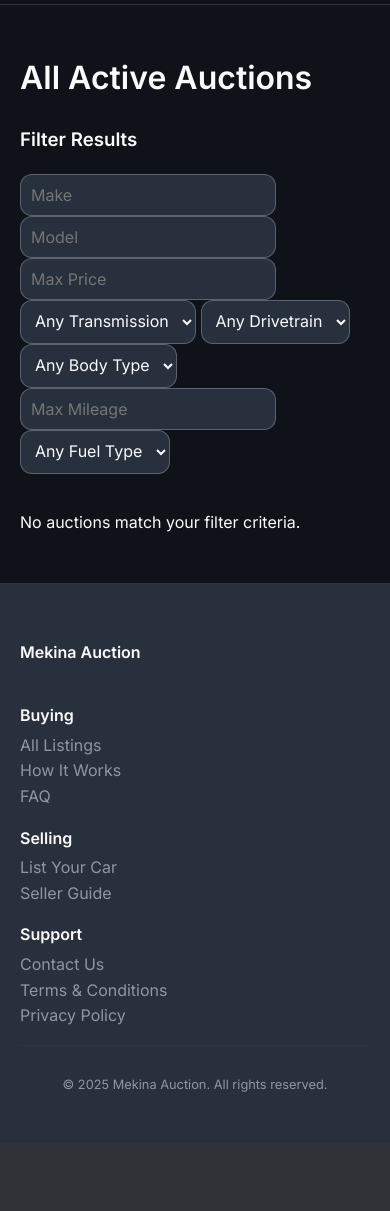
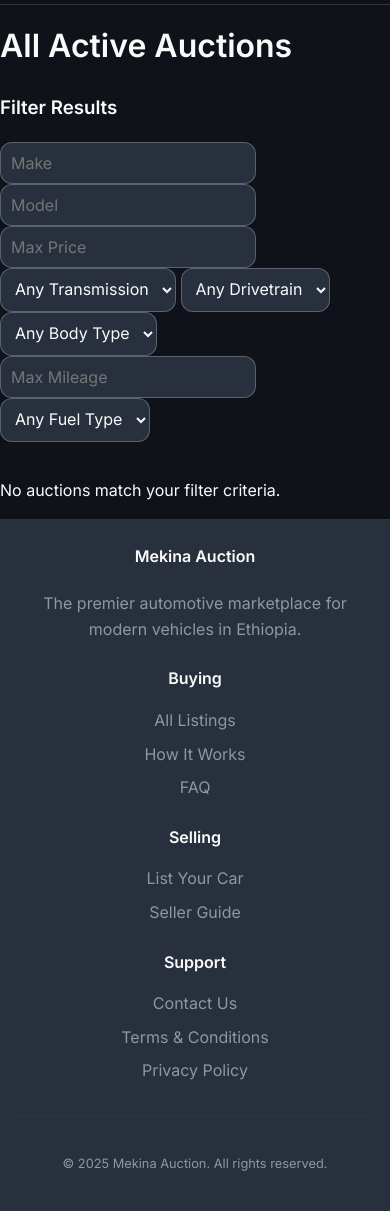
Before and after one commit to amenelu/mekina, a Flask app: page /auctions/ in a window 390 px wide. Shown: the part 54-1265 px from the top of the page. Before the commit the page ends 1146 px from the top, so only its background shows below. Run offline with Flask 3, Linux system fonts and the light colour scheme; data that the repository does not hold is empty.

Commit message:
feat: Implement real-time search, new rentals page, and major UI fixes
This commit introduces several significant features and resolves critical UI/UX issues across the platform.

### Features

-   **Real-time Admin Search:** Implemented live, client-side search functionality on all admin management pages (Users, Dealers, All Listings, Rental Listings) for a faster, more responsive experience.
-   **Filterable Rentals Page:** Added a new public-facing, filterable "Rentals" page with a persistent sidebar, allowing users to easily search for rental vehicles by keyword, price, body type, and transmission.
-   **"How It Works" Redesign:** Overhauled the "How It Works" page to align with the modern, consistent styling of the rest of the platform, improving readability and visual appeal.
-   **Dealer Privacy:** Enhanced dealer privacy by making phone numbers on profile pages visible only to the dealer themselves and to administrators.

### Fixes & Refinements

-   **UI/UX:**
    -   Improved the visual design of all admin search bars with an integrated icon and focus states.
    -   Corrected the horizontal alignment of the "Contact Dealer" and "Log In to Contact" buttons on car detail pages, especially on mobile.
    -   Resolved a critical mobile layout bug where the footer caused horizontal overflow and incorrect page scaling, particularly on the dealer profile page.
-   **Navigation:**
    -   Added a "Rentals" link to the mobile navigation menu for logged-in buyers to improve discoverability.

```diff
--- a/car-auction-mvp/static/css/style.css
+++ b/car-auction-mvp/static/css/style.css
@@ -1325,31 +1325,26 @@ nav a.active {
 
 @media (max-width: 768px) {
   .footer-content-grid {
-    grid-template-columns: 1fr;
-    gap: 1rem;
-    margin-bottom: 1rem; /* Reduced space above copyright */
+    display: block; /* Change from grid to simple block stacking */
+    text-align: center;
   }
   .site-footer {
-    padding: 1.5rem 0 1rem; /* Significantly reduced top and bottom padding */
+    padding: 1.5rem 0;
+    overflow-x: hidden; /* Absolutely prevent horizontal overflow */
+  }
+  .site-footer .container {
+    padding: 0 15px; /* Ensure container padding is consistent */
+  }
+  .footer-brand, .footer-links {
+    margin-bottom: 1.5rem; /* Add space between the stacked sections */
   }
   .footer-bottom {
-    padding-top: 1rem; /* Reduced space below links */
+    padding-top: 1.5rem;
     font-size: 0.8em; /* Make copyright text smaller */
   }
   .footer-links ul li {
-    margin-bottom: 0; /* Removed space between links */
-  }
-  .footer-brand p {
-    display: none; /* Hide the descriptive paragraph on mobile */
-  }
-  .footer-links h4 {
-    margin-bottom: 0.25rem; /* Tighter heading spacing */
-  }
-}
-.container {
-  max-width: 1200px;
-  margin: 2rem auto;
-  padding: 0 20px;
+    margin-bottom: 0.5rem;
+  }
 }
 
 .auction-grid {
```
Also changed, not shown: car-auction-mvp/instance/database.db.
